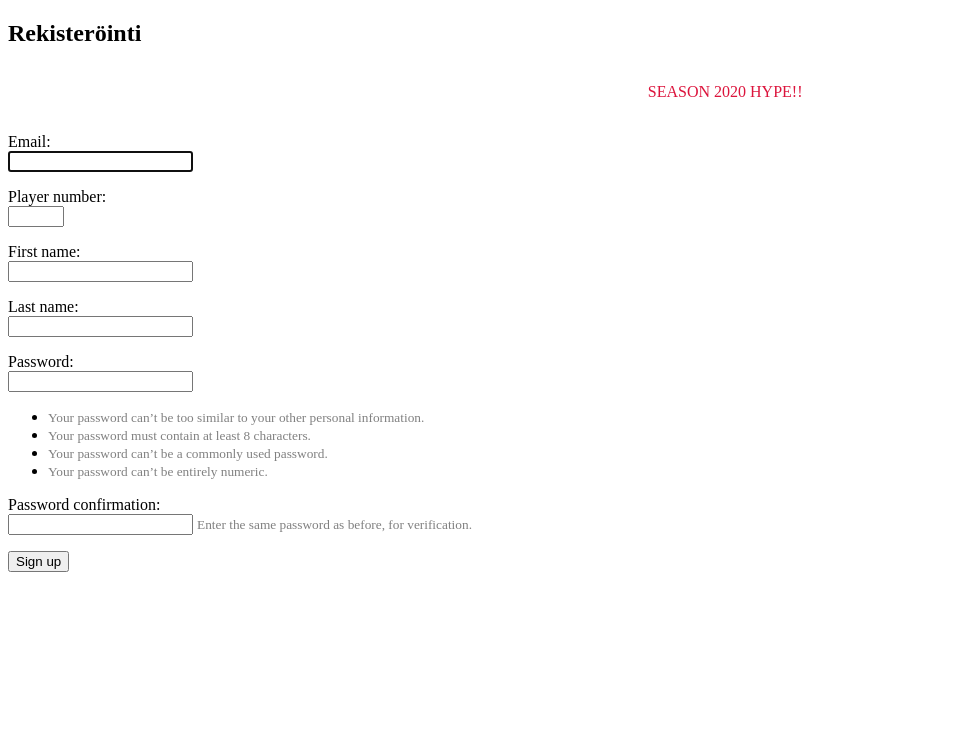
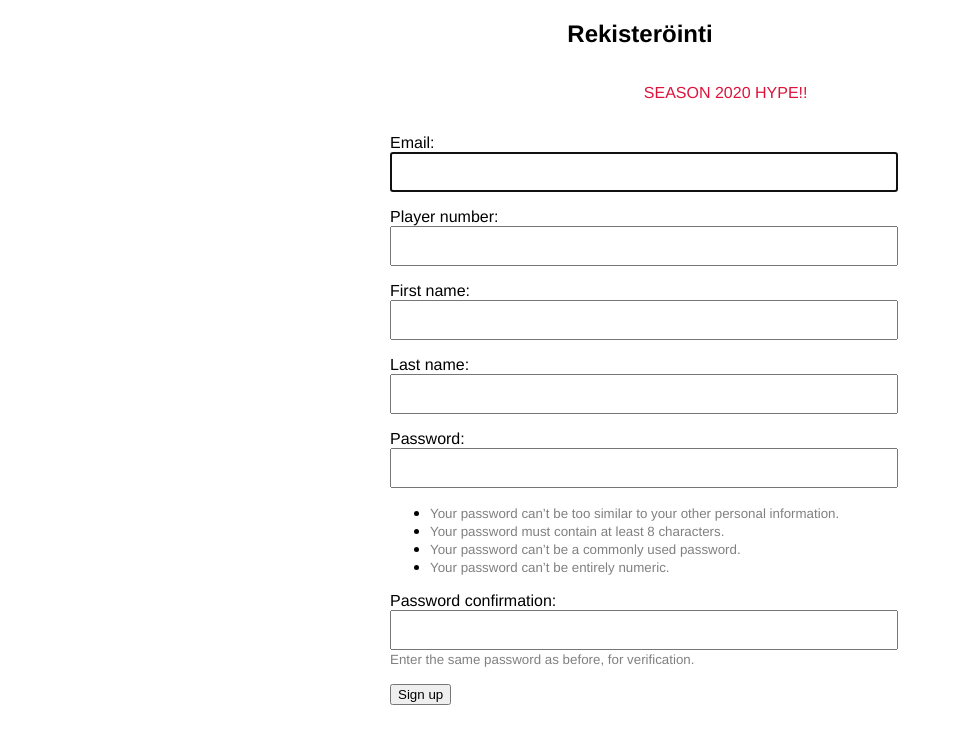
Before and after one commit to marmotgary/nkl, a Django app: page / in a window 1280 px wide; the page is wider, and only the part inside the window is pictured. Shown: the top 744 px of that part, without its empty margins (0-953 px from the left). Run offline with Django 3.2, Linux system fonts and the light colour scheme.

Commit message:
Updates registration form css

```diff
--- a/kyykka/templates/signup.html
+++ b/kyykka/templates/signup.html
@@ -6,9 +6,9 @@
 </head>
 <body>
 {% block content %}
-  <h2>Rekisteröinti</h2>
+  <h2 style="text-align: center">Rekisteröinti</h2>
     <p class="murmeli">SEASON 2020 HYPE!!</p>
-  <form method="post">
+  <form id="registrationForm" method="post">
     {% csrf_token %}
     {% for field in form %}
       <p>
@@ -29,19 +29,17 @@
 </html>
 
 <style>
-    @-webkit-keyframes blackWhite {
-      0% { background-color: white; }
-      50% { background-color: white; }
-      51% { background-color: black; }
-      100% { background-color: black; }
+    body {
+        font-family: "Helvetica Neue", Helvetica, Arial, sans-serif;
     }
-
-    .blinkdiv {
-        height: 100px;
-        background-color: black;
-        -webkit-animation-name: blackWhite;
-        -webkit-animation-iteration-count: infinite;
-        -webkit-animation-duration: 2s;
+    #registrationForm {
+        width: 500px;
+        max-width: 90%;
+        margin: auto;
+    }
+    #registrationForm input {
+        width: 100%;
+        height: 34px;
     }
     .murmeli {
       display: inline-block;
```
Also changed, not shown: kyykka/views.py (+0 -14 lines).
